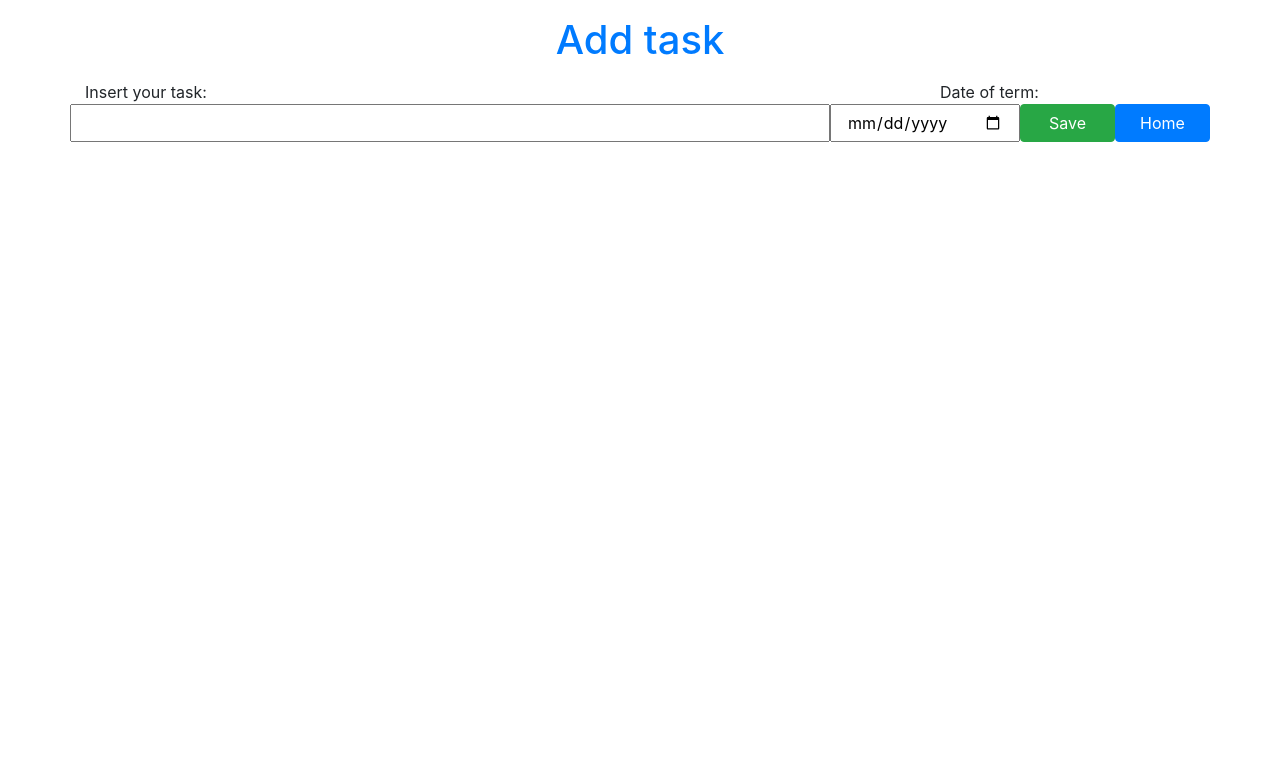
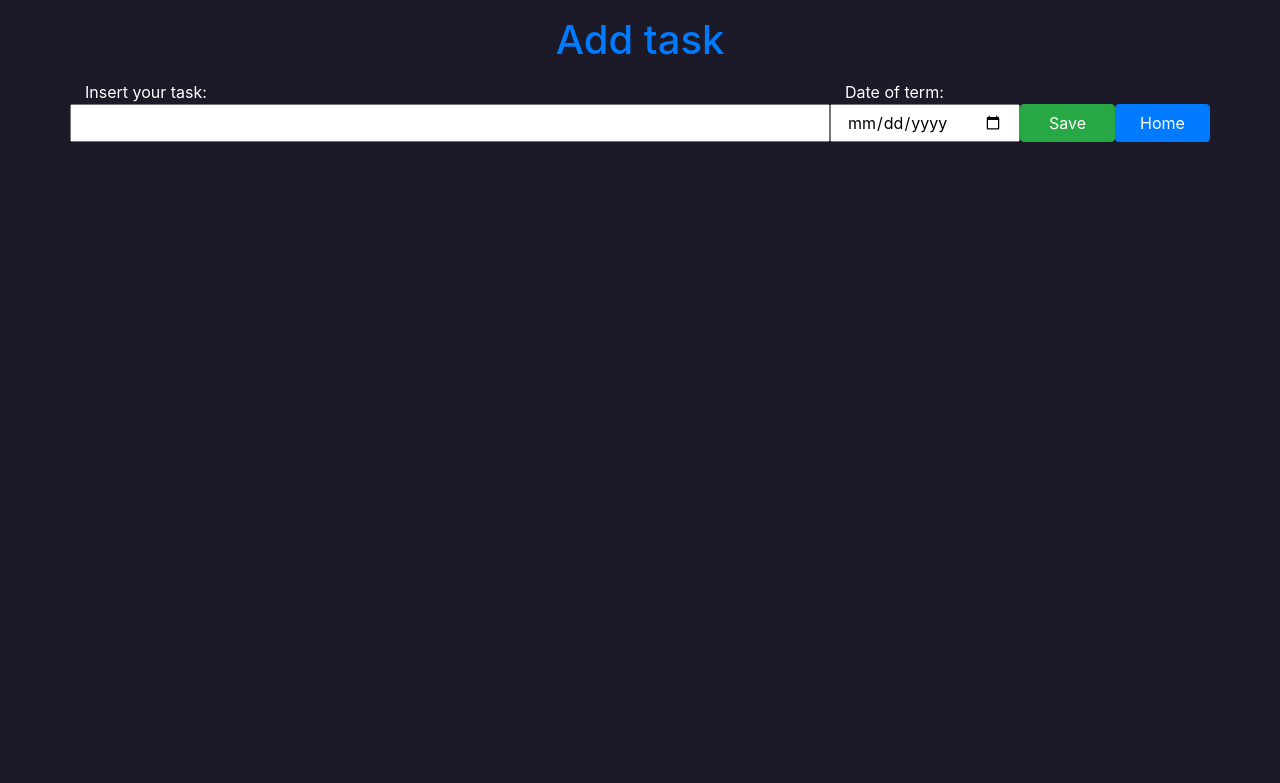
Before and after one commit to pavel7508/todolist, a Flask app: page /add in a window 1280 px wide. Shown: the top 783 px of the page. Run offline with Flask 2, Linux system fonts and the light colour scheme; a user stored in the database is signed in; some libraries are stand-ins or nearby versions.

Commit message:
Úprava edit.html background

```diff
--- a/templates/about.html
+++ b/templates/about.html
@@ -2,7 +2,11 @@
 
 {% block content %}
 <h2 class="text-white text-center">About App</h2>
-    <div class="text-white">
+<div class="row">
+	<div class="col-sm-3"></div>
+    <div class=" col-sm-3 text-white">
         This application is used to record tasks with deadlines , red marked deadlines indicate unfulfilled tasks in the deadline , yellow indicate that they need to be completed within three days. This application is my first attempt at programming, so please rate it in the Contact section so that I can continue to develop. Thank you Pavel Zýma
     </div>
+	<div class="col-sm-3"></div>
+</div>
 {% endblock %}
--- a/templates/add.html
+++ b/templates/add.html
@@ -14,13 +14,18 @@
 	<!-- Latest compiled JavaScript -->
 	<script src="https://maxcdn.bootstrapcdn.com/bootstrap/4.5.2/js/bootstrap.min.js"></script>
 	<title>Add Task</title>
+	<style>
+		body {
+    background-color: rgb(28, 26, 41);
+}
+	</style>
 </head>
 <body>
 	<p><h1 class="text-center text-primary">Add task</h1></p>
 	<div class="container">
 		<div class="row">
-			<div class="col-md-9">Insert your task:</div>
-			<div class="col-md-2">Date of term:</div>
+			<div class="col-md-8 text-white">Insert your task:</div>
+			<div class="col-md-2 text-white">Date of term:</div>
 
 		</div>
 		<form action="/add">
--- a/templates/index.html
+++ b/templates/index.html
@@ -101,9 +101,9 @@
 		</form>
 		<div class="row" >
 			<!--<div class="col-sm-1">#</div>-->
-			<div class="col-md-1">Done:</div>
-			<div class="col-md-7">Task:</div>
-			<div class="col-md-2 ">Deadline:</div>
+			<div class="col-md-7 text-white">Task:</div>
+			<div class="col-md-2 text-white">Deadline:</div>
+			<div class="col-md-1 text-white">Done:</div>
 
 		</div>
 		<hr>
```
Also changed, not shown: package/db/todolist.db.
